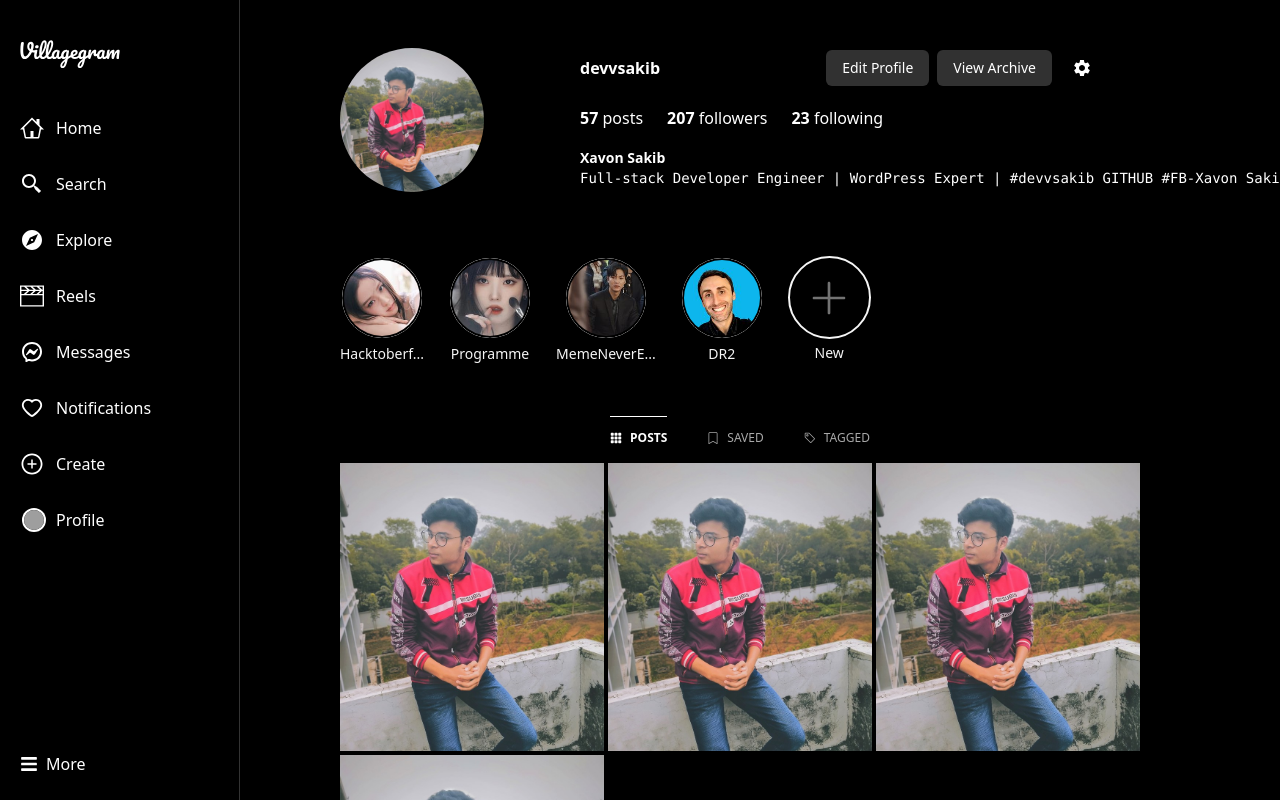
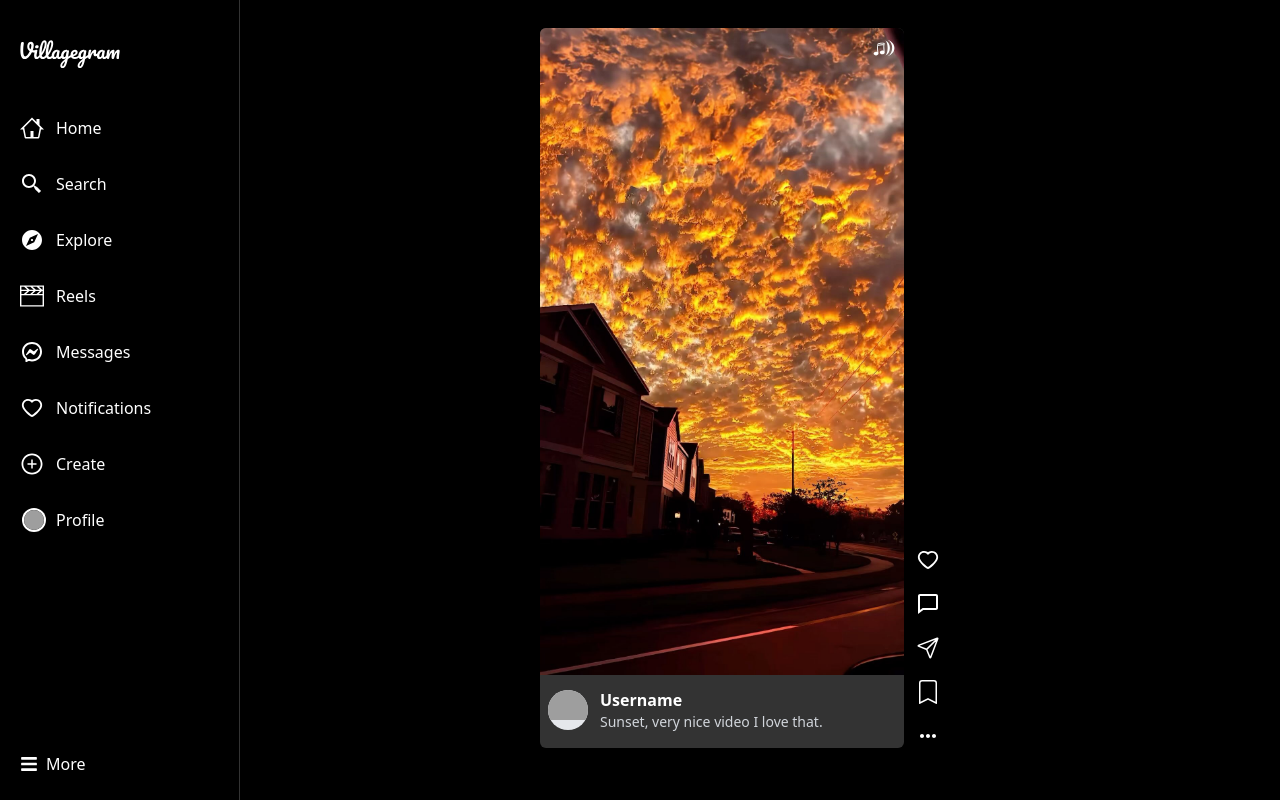
Before and after one commit to devvsakib/villagegram, a React (Vite) app: page /reels in a window 1280 px wide. Shown: the top 800 px of the page. Built offline with nearby package versions, Linux system fonts and the light colour scheme; grey boxes are pictures that could not be loaded.

Commit message:
reel player done

```diff
--- /dev/null
+++ b/src/components/Reels/ReelMenu.jsx
@@ -0,0 +1,29 @@
+import { AiOutlineHeart } from 'react-icons/ai'
+import { BiComment, BiDotsHorizontalRounded } from 'react-icons/bi'
+import { IoPaperPlaneOutline } from 'react-icons/io5'
+import { BsBookmark, BsBookmarkFill } from 'react-icons/bs'
+const ReelMenu = () => {
+  return (
+    <div>
+      <div className='grid gap-5'>
+        <button>
+          <AiOutlineHeart className="text-2xl" />
+        </button>
+        <button>
+          <BiComment className="text-2xl" />
+        </button>
+        <button>
+          <IoPaperPlaneOutline className="text-2xl" />
+        </button>
+        <button>
+          <BsBookmark className="text-2xl" />
+        </button>
+        <button>
+          <BiDotsHorizontalRounded className="text-2xl" />
+        </button>
+      </div>
+    </div>
+  )
+}
+
+export default ReelMenu
--- a/src/components/Reels/ReelPlayer.jsx
+++ b/src/components/Reels/ReelPlayer.jsx
@@ -0,0 +1,25 @@
+import { GiSoundOn, GiSoundOff } from 'react-icons/gi'
+const ReelPlayer = () => {
+  return (
+    <div className='h-full bg-white/20 relative rounded-md overflow-hidden'>
+      <div className="h-full flex items-end">
+        <span className='absolute top-2 right-2'><GiSoundOn className="text-2xl" /></span>
+
+        <div className="flex items-center absolute bottom-4 left-2">
+          <div className="w-10 h-10 rounded-full bg-gray-200 overflow-hidden">
+            <img className='object-center object-cover' src="https://github.com/devvsakib.png" alt="user photo will be there" />
+          </div>
+          <div className="ml-3">
+            <h4 className="font-semibold">Username</h4>
+            <p className="text-sm text-gray-300">Sunset, very nice video I love that.</p>
+          </div>
+        </div>
+        <div className='w-full h-full'>
+          <img src="assets/reelTest.jpg" alt="" />
+        </div>
+      </div>
+    </div>
+  )
+}
+
+export default ReelPlayer
--- a/src/pages/Reel.jsx
+++ b/src/pages/Reel.jsx
@@ -0,0 +1,15 @@
+import ReelPlayer from "../components/Reels/ReelPlayer"
+import ReelMenu from "../components/Reels/ReelMenu"
+
+const Reel = () => {
+    return (
+        <div className="-mt-5">
+            <div className="relative flex justify-center items-end gap-3 w-[400px] mx-auto h-[90vh]">
+                <ReelPlayer />
+                <ReelMenu />
+            </div>
+        </div>
+    )
+}
+
+export default Reel
--- a/src/routes/Router.jsx
+++ b/src/routes/Router.jsx
@@ -2,6 +2,7 @@ import { createBrowserRouter } from "react-router-dom";
 import MainLayout from "../layouts/MainLayout";
 import Home from "../pages/Home";
 import Profile from "../pages/Profile";
+import Reel from "../pages/Reel";
 
 const router = createBrowserRouter([
     {
@@ -15,6 +16,10 @@ const router = createBrowserRouter([
             {
                 path: '/:username',
                 element: <Profile />,
+            },
+            {
+                path: "reels",
+                element: <Reel />
             }
         ],
     },
```
Also changed, not shown: public/assets/reelTest.jpg (added).
